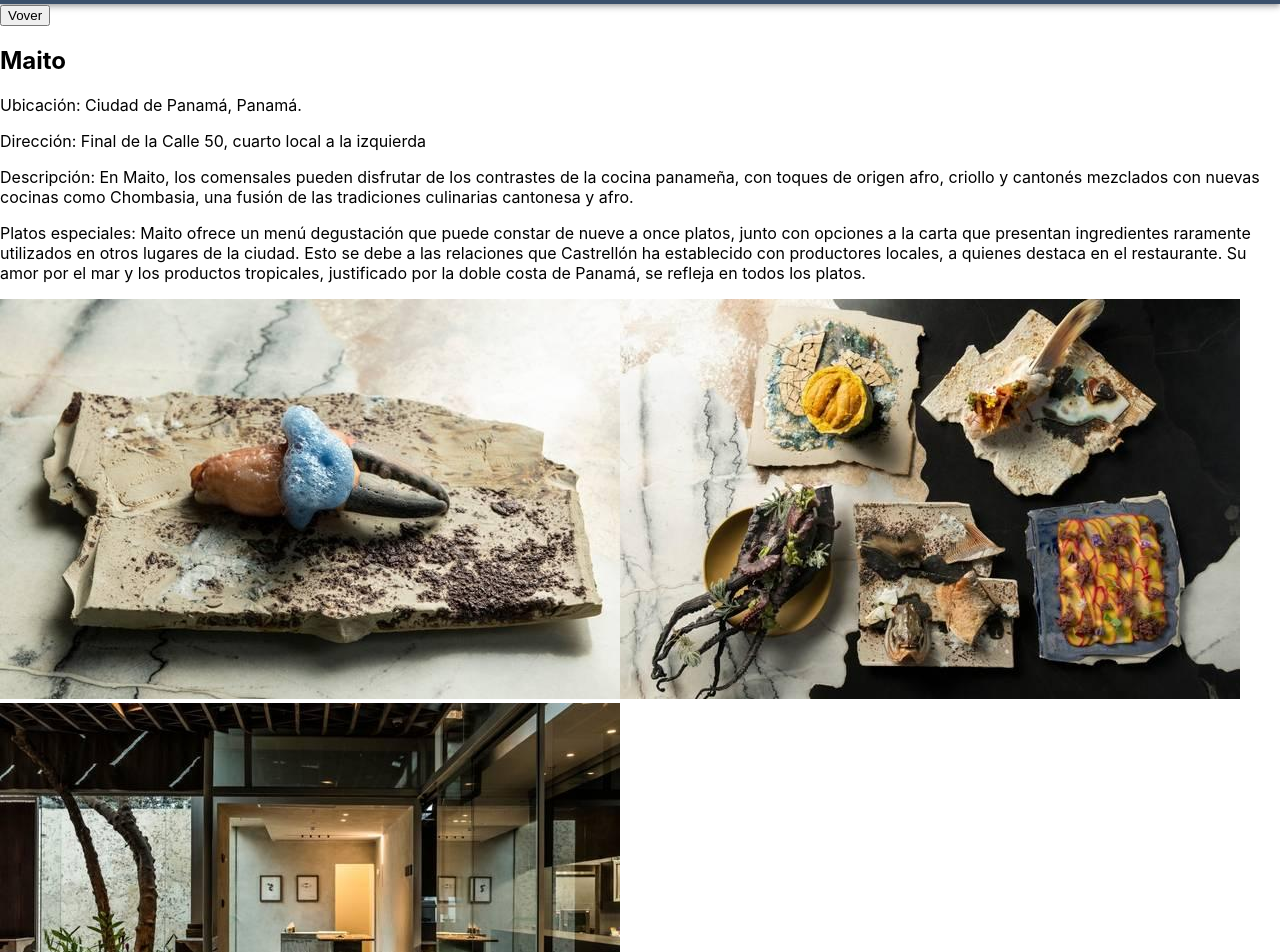
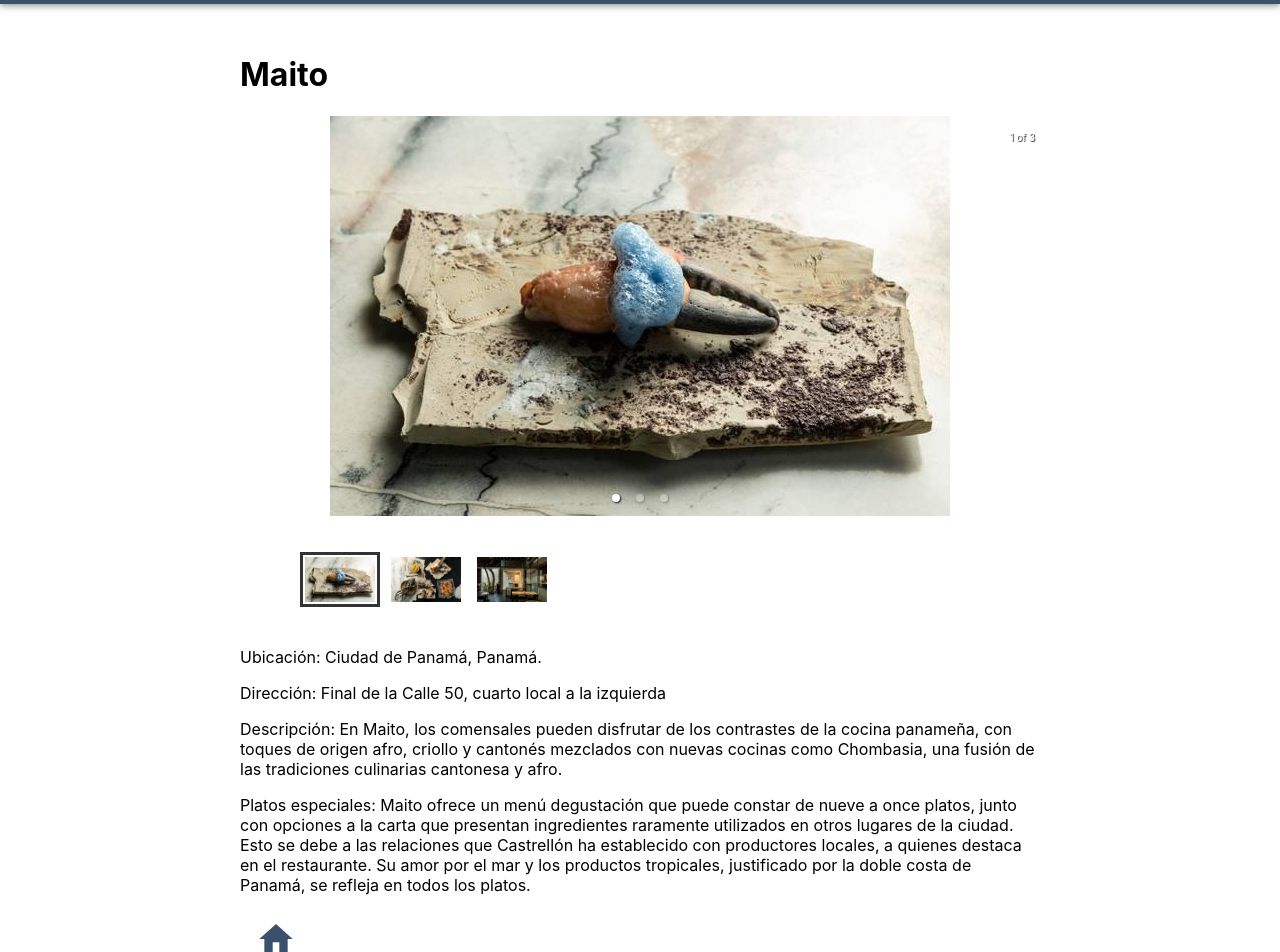
Before and after one commit to victorlavadoalva/PF-Food, a React (Create React App) app in the folder client/: page /detail/10 in a window 1280 px wide. Shown: the part 60-1012 px from the top of the page. Built offline with nearby package versions, Linux system fonts and the light colour scheme.

Commit message:
Detail estilada

```diff
--- a/client/package.json
+++ b/client/package.json
@@ -16,6 +16,7 @@
     "react": "^17.0.2",
     "react-dom": "^17.0.2",
     "react-redux": "^7.2.3",
+    "react-responsive-carousel": "^3.2.23",
     "react-router-dom": "^6.11.1",
     "react-scripts": "4.0.3",
     "redux": "^4.0.5",
--- a/client/src/Pages/Detail/index.jsx
+++ b/client/src/Pages/Detail/index.jsx
@@ -1,9 +1,16 @@
 import React from "react";
-import { Link, useParams } from "react-router-dom";
+import "react-responsive-carousel/lib/styles/carousel.min.css"; // requires a loader
+import { Carousel } from 'react-responsive-carousel';
+import { useNavigate, useParams } from "react-router-dom";
 import { RESTOS } from "../../dataHardcodeo/constants";
+import HomeIcon from '@mui/icons-material/Home';
+import { ListItemButton } from "@mui/material";
+
+import styles from "./styles.module.css";
 
 function Detail() {
   const { restoId } = useParams();
+  const navigate = useNavigate();
 
   // Convertir restoId a número
   const restoIdNumber = parseInt(restoId);
@@ -13,19 +20,26 @@
 
 
   return (
-    <div>
-      <Link to='/home'>
-        <button>Vover</button>
-      </Link>
-      <h2>{resto.name}</h2>
-      <p>Ubicación: {resto.ubic}</p>
-      <p>Dirección: {resto.dire}</p>
-      <p>Descripción: {resto.summary}</p>
-      <p>Platos especiales: {resto.especial}</p>
-      {resto.image.map((image, index) => (
-        <img key={index} src={image} alt={`Imagen ${index + 1}`} />
-      ))}
-
+    <div className={styles.detail}>
+      <div>
+        <h1>{resto.name}</h1>
+        <Carousel>
+          {resto.image.map((image, index) => (
+            <img key={index} src={image} alt="Restaurant" className={styles.image} />
+            ))}
+        </Carousel>
+      </div>
+      <div className={styles.container}>
+        <p>Ubicación: {resto.ubic}</p>
+        <p>Dirección: {resto.dire}</p>
+        <p>Descripción: {resto.summary}</p>
+        <p>Platos especiales: {resto.especial}</p>
+      </div>
+      <div>
+        <ListItemButton onClick={() => navigate('/home')}>
+          <HomeIcon sx={{ fontSize: 40, color: '#3A506B' }}/>
+        </ListItemButton>
+      </div>
 
     </div>
   );
--- /dev/null
+++ b/client/src/Pages/Detail/styles.module.css
@@ -0,0 +1,7 @@
+.image {
+    max-width: fit-content;
+}
+
+.detail {
+    padding: 30px 15rem;
+}
```
